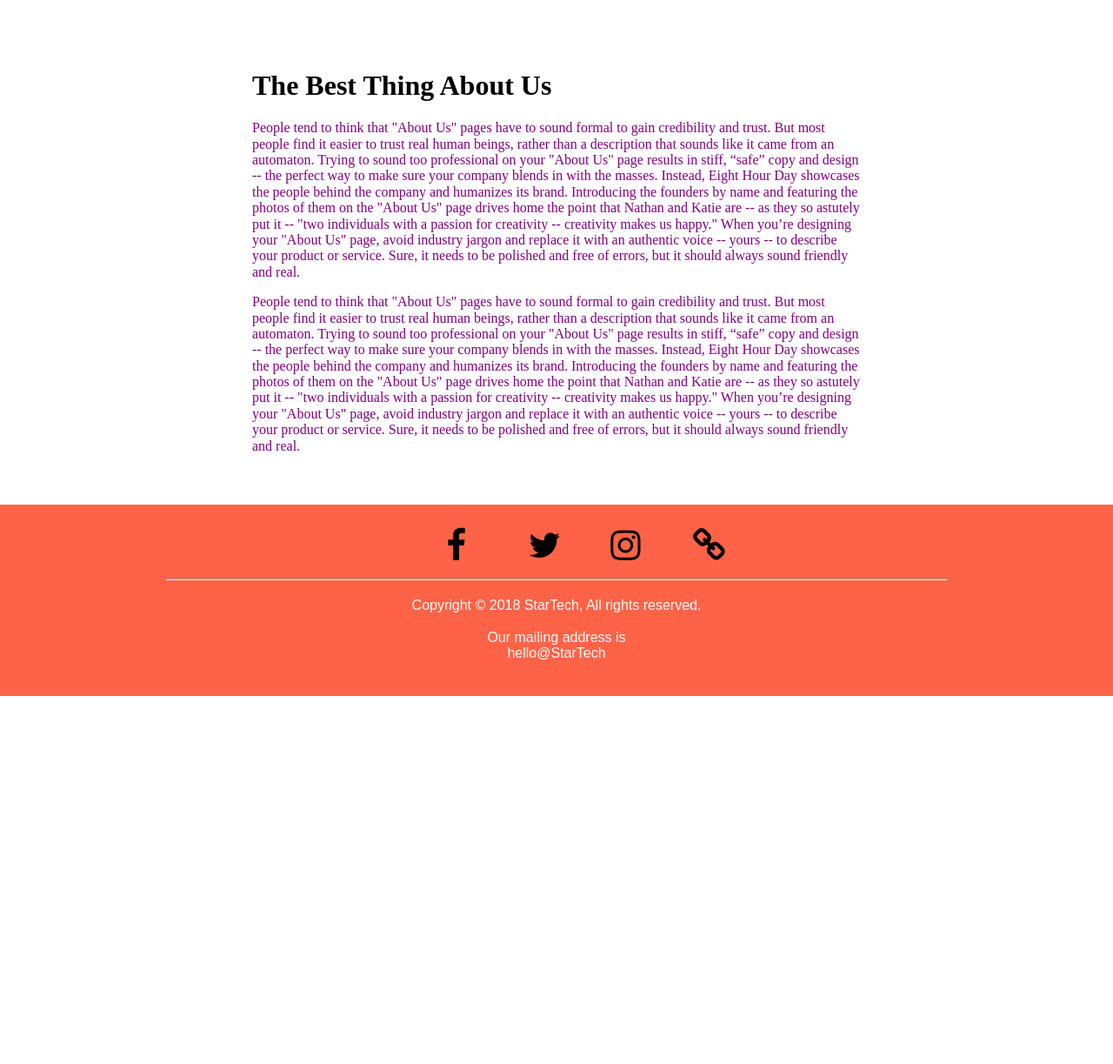
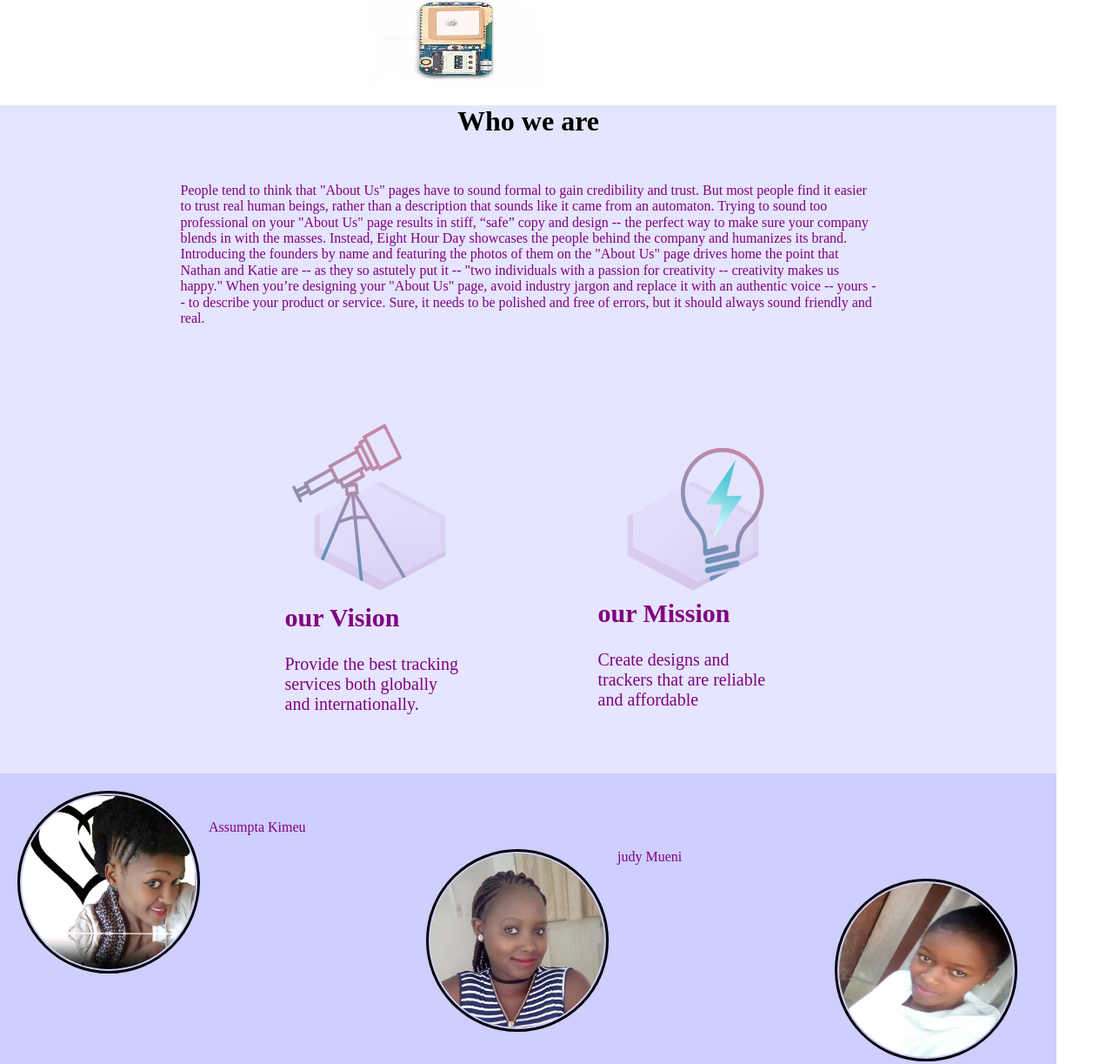
Before and after one commit to assue19/GroupProject, a plain HTML site: page index.html in a window 1280 px wide. Shown: the part 1507-2730 px from the top of the page at 87% size. Before the commit the page ends 2307 px from the top, so only its background shows below. Drawn offline with nearby package versions, Linux system fonts and the light colour scheme.

Commit message:
modified

```diff
--- a/css/main.css
+++ b/css/main.css
@@ -74,13 +74,80 @@ button{
 }
 #about{
 
-    width: 700px;
-    background-color:white;
-    height: 500px;
+    width: 1215px;
+    background-color:rgba(0,0,255,0.1);
+    height: 1500px;
     color: purple;
     margin-bottom: 100px;
-    margin: 0 auto;
+
 }
+#products{
+
+    width: 100%;
+    background-color:blue;
+    height: 1500px;
+
+}
+h1{
+  text-align: center;
+  margin-top:20px;
+}
+.suu{
+  width: 800px;
+  height: 200px;
+  padding: 15px;
+  margin:0 auto;
+
+}
+.judith{
+  width: 1180px;
+  height: 200px;
+  margin-bottom: 280px;
+  padding: 15px;
+  margin:0 auto;
+
+}
+.fatma{
+  margin-top: 50px;
+  margin-left: 300px;
+  width: 200px;
+  font-size: 20px;
+  float:left;
+  padding:10px;
+}
+.rehema{
+  margin-bottom: 50px;
+  margin-top:30px;
+  margin-right: 300px;
+  width: 200px;
+  font-size: 20px;
+  float:right;
+  padding:10px;
+}
+.citizen{
+  width: 100%;
+  height: 500px;
+  background-color: rgba(0,0,255,0.1);;
+  margin-top:250px;
+}
+/*.eve{
+  text-align: justify;
+  display: block;
+  margin: 0 auto;
+
+}*/
+/*.june{
+  background-color: pink;
+  width:100px;
+  height: 100px;
+  float: :left;
+}
+.july{
+  background-color: black;
+  width:100px;
+  height: 100px;
+  float: left;
+}*/
 img{
     float: left;
 }
@@ -93,7 +160,7 @@ img{
     color: black;
     margin-top: 200px;
     margin: 0 auto;
-   /* margin-top: 50px;*/
+    margin-top: 50px;
     width: 500px;
 }
 .copy{
--- a/index.html
+++ b/index.html
@@ -55,10 +55,10 @@
 	<div id="products">
 
 		<h1 style="color: black;font-size: 14px;">This are the designs of the some of the work we have done.You get to chose the dsign you love and we deliver it to you at your own time.Delivery amount is 200ksh</h1>
-		<img src="img/t2.jpg" style= " width="200" height="115; ">
-		<img src="img/t2.jpg" style= "margin-left: 100px;" width="200" height="115; "><br>
-		<img src="img/t3.jpg" style= "margin-left: 33px;" width="200" height="115">
-		<img src="img/t4.jpg" style= "margin-left: 33px;" width="200" height="115">
+		<img src="img/t2.jpg" style= "width="300" height="115;">
+		<img src="img/t2.jpg" style= "margin-left: 100px;" width="300" height="115; "><br>
+		<img src="img/t3.jpg" style= "margin-left: 33px;" width="300" height="115"><br><br>
+		<img src="img/t4.jpg" style= "margin-left: 33px;" width="200" height="115"><br><br>
 
 
 	</div>
@@ -66,21 +66,71 @@
 
 		<div id="about">
 			<h1 style="color: black";>
-				The Best Thing About Us
+				Who we are
 
 			</h1>
+
+
+			<div class="suu">
 
 			<p>People tend to think that "About Us" pages have to sound formal to gain credibility and trust. But most people find it easier to trust real human beings, rather than a description that sounds like it came from an automaton. Trying to sound too professional on your "About Us" page results in stiff, “safe” copy and design -- the perfect way to make sure your company blends in with the masses.
 
 Instead, Eight Hour Day showcases the people behind the company and humanizes its brand. Introducing the founders by name and featuring the photos of them on the "About Us" page drives home the point that Nathan and Katie are -- as they so astutely put it -- "two individuals with a passion for creativity -- creativity makes us happy."
 
 When you’re designing your "About Us" page, avoid industry jargon and replace it with an authentic voice -- yours -- to describe your product or service. Sure, it needs to be polished and free of errors, but it should always sound friendly and real.</p>
-<p>People tend to think that "About Us" pages have to sound formal to gain credibility and trust. But most people find it easier to trust real human beings, rather than a description that sounds like it came from an automaton. Trying to sound too professional on your "About Us" page results in stiff, “safe” copy and design -- the perfect way to make sure your company blends in with the masses.
 
 
-Instead, Eight Hour Day showcases the people behind the company and humanizes its brand. Introducing the founders by name and featuring the photos of them on the "About Us" page drives home the point that Nathan and Katie are -- as they so astutely put it -- "two individuals with a passion for creativity -- creativity makes us happy."
+</div>
 
-When you’re designing your "About Us" page, avoid industry jargon and replace it with an authentic voice -- yours -- to describe your product or service. Sure, it needs to be polished and free of errors, but it should always sound friendly and real.</p>
+	<div class="judith">
+
+	<div class="fatma">
+		<img src="img/vision.png" width="200" height="200" alt="vision" style= "float:left; margin-right: 10px; margin-bottom: 5px; padding:2px;">
+		<h2>our Vision</h2>
+		<p>Provide the best tracking services both globally and internationally.</p>
+	</div>
+
+	<div class="rehema">
+		<img src="img/mission(1).png" width="200" height="200" alt="mission" style= "float:left; margin-right: 10px; margin-top:20px; padding:2px;">
+		<h2>our Mission</h2>
+		<p> Create  designs and trackers that are reliable and affordable
+</p>
+	</div>
+
+
+	</div>
+
+
+	<div class="citizen">
+
+
+	<div class="eve">
+	<img src="img/suu.jpg" width="200" height="200" alt="you" style= "float:left; margin-right: 10px; border:solid black 3px; padding:2px; border-radius: 250px; margin-left: 20px; margin-top: 20px;" ><br><br>
+		<p>Assumpta Kimeu</p>
+
+	</div>
+
+	<div class="july">
+	<img src="img/judy.jpg" width="200" height="200" alt="you" style= "float:left; margin-right: 10px; border:solid black 3px; padding:2px; border-radius: 250px;margin-left: 250px;">
+	<p>judy Mueni</p>
+
+	</div>
+
+	<div class="june">
+	<img src="img/wangila.jpg" width="200" height="200" alt="you" style= "float:left; margin-right: 10px; border:solid black 3px; padding:2px; border-radius: 250px; margin-left: 250px;">
+
+	</div>
+
+
+
+	</div>
+
+
+
+
+
+
+
 
 
 	</div>
@@ -126,5 +176,10 @@ When you’re designing your "About Us" page, avoid industry jargon and replace
 			  integrity="sha256-2Kok7MbOyxpgUVvAk/HJ2jigOSYS2auK4Pfzbm7uH60="
 			  crossorigin="anonymous"></script>
 
+	<script>
+
+		$
+	</script>
+
 </body>
 </html>
```
Also changed, not shown: img/IMG-20171221-WA0011 (1)(1).jpg (added), img/judy.jpg (added), img/mission(1).png (added), img/suu.jpg (added), img/vision.png (added), img/wangila.jpg (added), 1 other file.
